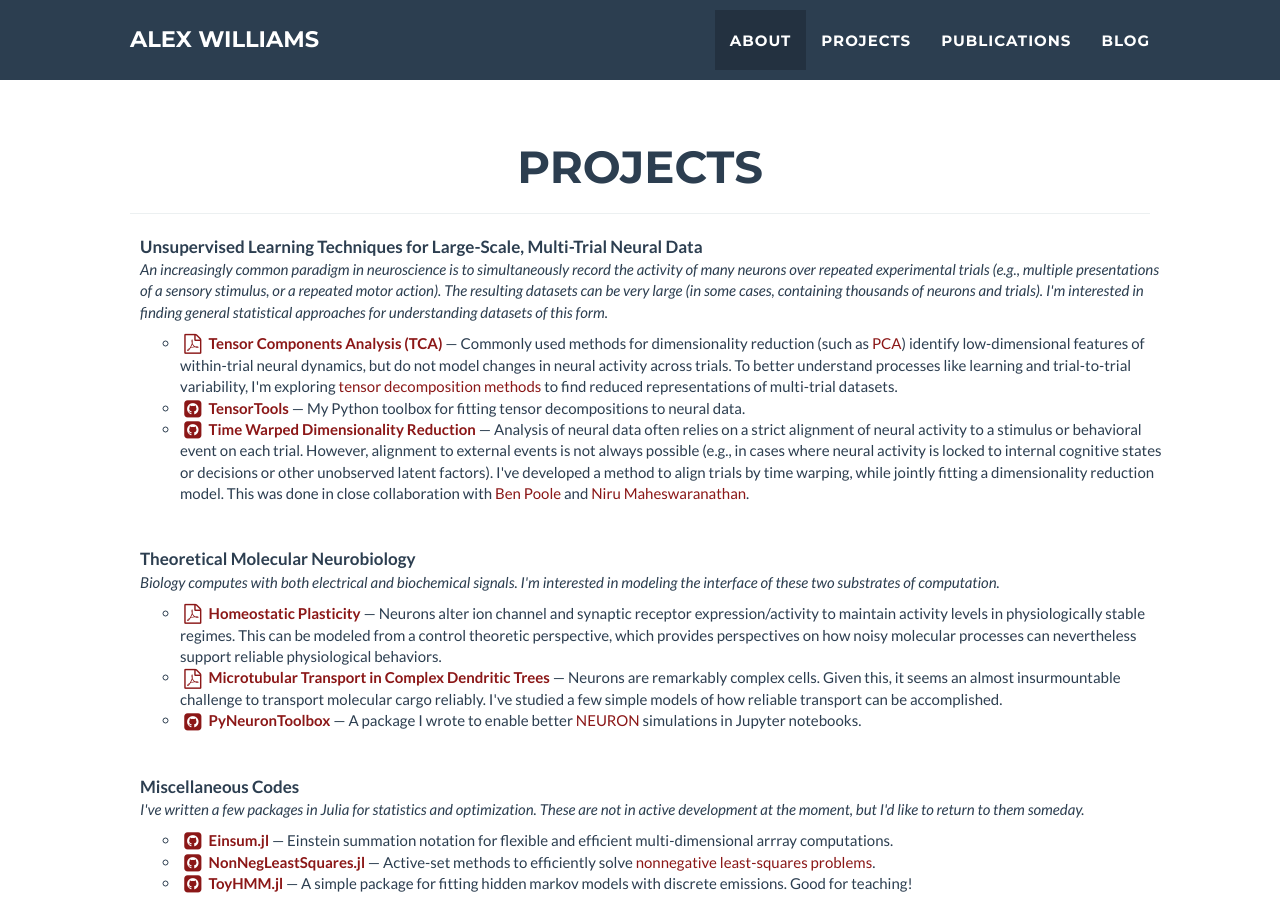
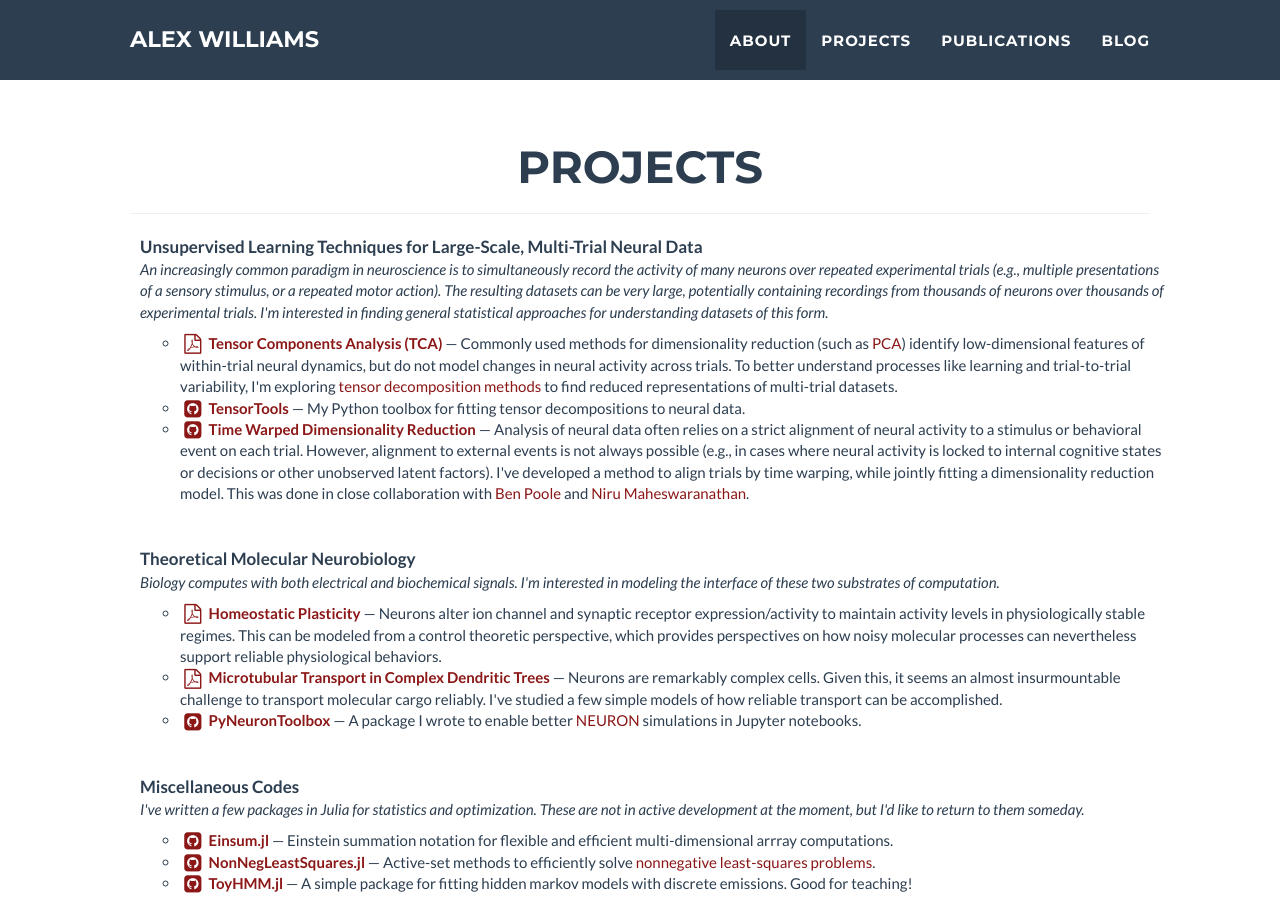
Before and after one commit to ahwillia/ahwillia.github.com, a Jekyll site: the page built from index.html, in a window 1280 px wide and 900 px high, scrolled down 1075 px. Built offline with Jekyll 4.4.1, drawn with Linux system fonts in a browser that asks for light colours; nearby versions of some CDN libraries; library files that are not in the unit come from our copies.

Commit message:
update projects

```diff
--- a/_data/projects.yml
+++ b/_data/projects.yml
@@ -3,7 +3,8 @@
     An increasingly common paradigm in neuroscience is to simultaneously record the
     activity of many neurons over repeated experimental trials (e.g., multiple
     presentations of a sensory stimulus, or a repeated motor action). The resulting
-    datasets can be very large (in some cases, containing thousands of neurons and trials).
+    datasets can be very large, potentially containing recordings from thousands of
+    neurons over thousands of experimental trials.
     I'm interested in finding general statistical approaches for understanding datasets
     of this form.
   items:
```
